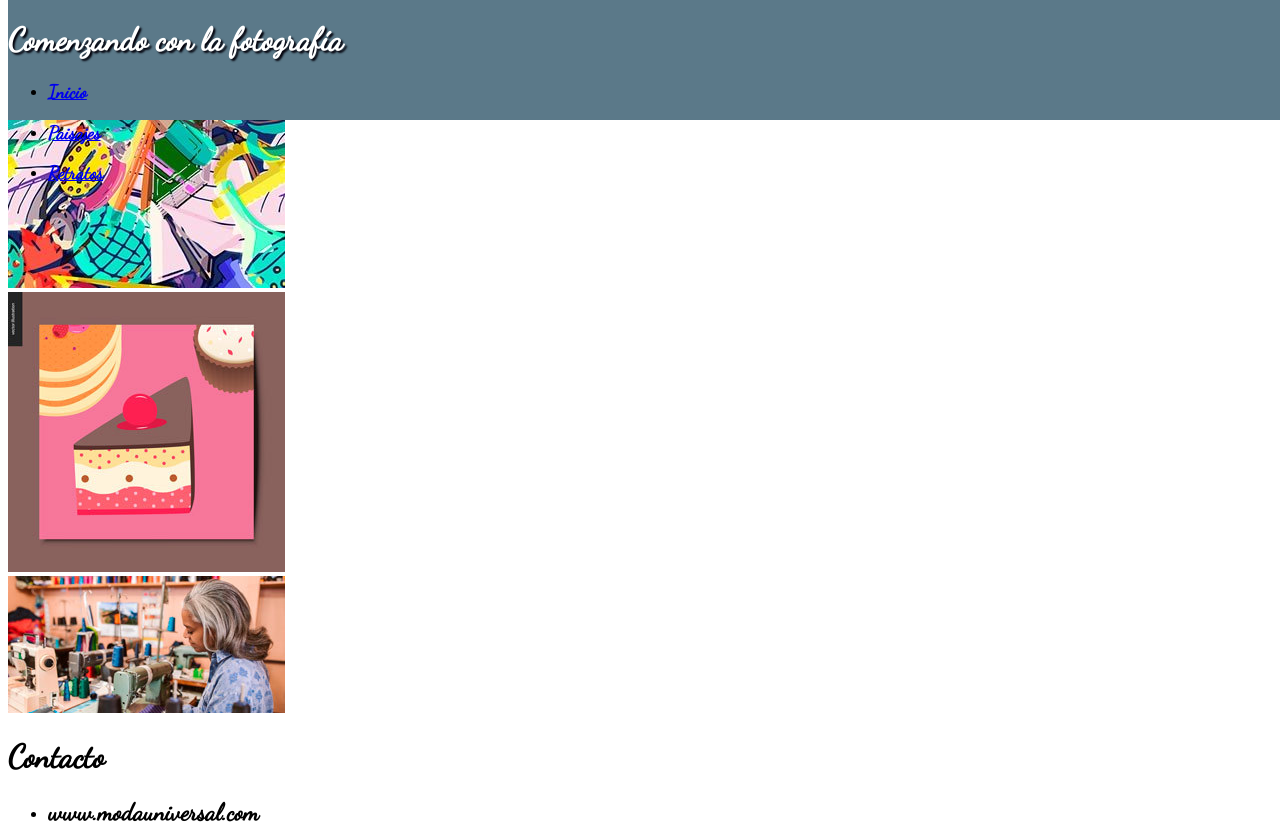
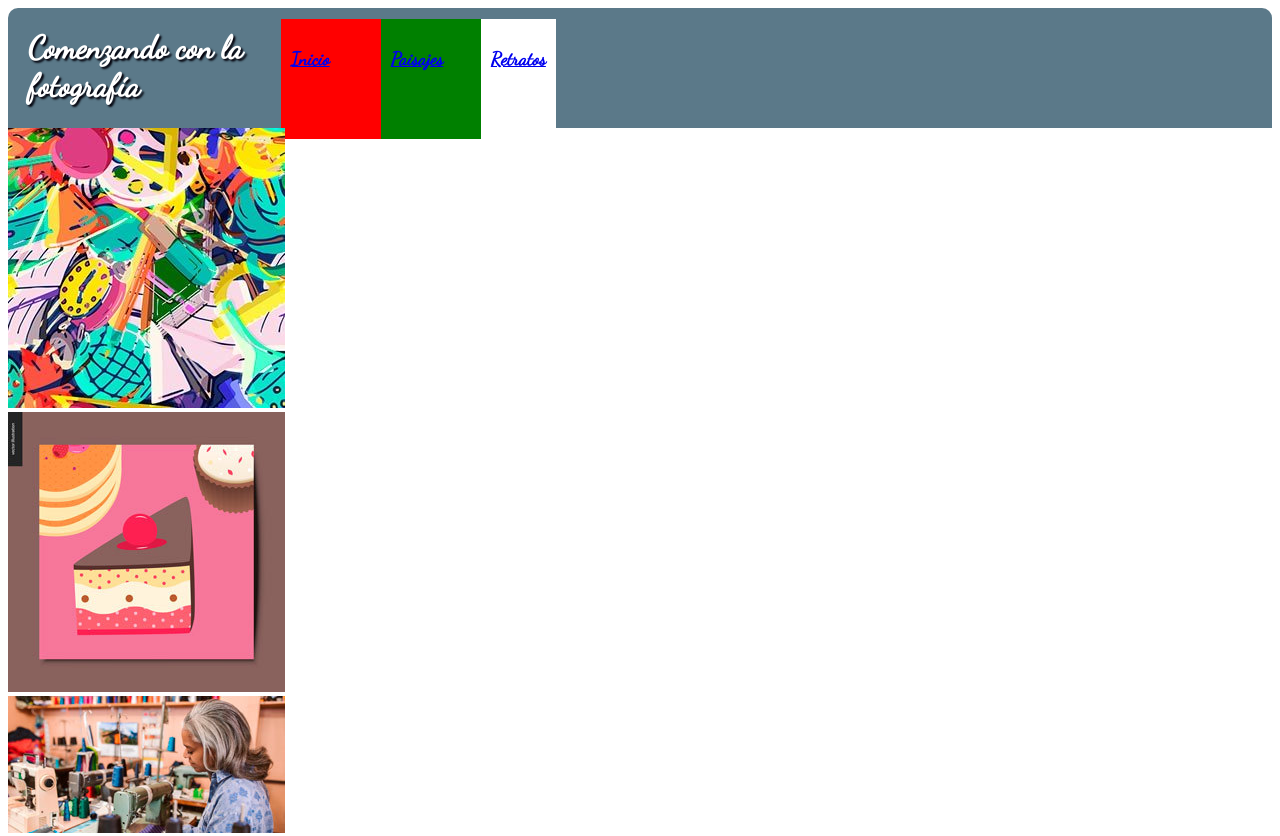
Before and after one commit to JonathanAgape/Eval_NextU_Fotografo, a plain HTML site: page index.html in a window 1280 px wide. Shown: the top 836 px of the page. Drawn offline with Linux system fonts and the light colour scheme.

Commit message:
Aun_en_flexbox

```diff
--- a/estilo.css
+++ b/estilo.css
@@ -1,16 +1,49 @@
 
-#cabecera{
+*{
+	font-family: 'Dancing Script', cursive;
+}
+.contenedor{
 	background-color: #5b7989;
 	width: 100%;
 	height: 120px;
-	position: fixed;
-	top:0px;
-}
-*{
-	font-family: 'Dancing Script', cursive;
+	border-radius: 10px 10px 0 0;
+
+	display: -webkit-flex;
+	display: -ms-flexbox;
+	display: flex;
+	flex-flow: row wrap;
+	justify-content: flex-start;
+	align-items: center;
+
 }
 #comenzando{
+	width: 20%;
+	height: 100px;
 	color: white;
 	text-shadow: 2px 2px 2px  #02010a;
+	padding-left: 20px;
 
 }
+.Inicio{
+	width: 80px;
+	height: 100px;
+	background-color: red;
+	padding: 10px;
+
+}
+.Paisajes{
+width: 80px;
+height: 100px;
+background-color: green;
+padding: 10px;
+
+}
+.Retratos{
+height: 100px;
+	background-color: white;
+	padding: 10px;
+
+}
+.contenedor div{
+	justify-content: flex-end;
+}
--- a/index.html
+++ b/index.html
@@ -8,15 +8,14 @@
 	<title>Comenzando con la Fotografia</title>
 </head>
 <body>
-<header id="cabecera">
+<header>
+	<div class="contenedor">
       <h1 id="comenzando"><strong>Comenzando con la fotografía</strong></h1>
-        <nav>
-        <ul>
-          <li><a href="#"><h3>Inicio</h3></a></li>
-          <li><a href="#"><h3>Paisajes</h3></a></li>
-          <li><a href="#"><h3>Retratos</h3></a></li>
-        </ul>
-      	</nav>
+
+          <div class="Inicio"><a href="#"><h3>Inicio</h3></a></div>
+          <div class="Paisajes"><a href="#"><h3>Paisajes</h3></a></div>
+          <div class="Retratos"><a href="#"><h3>Retratos</h3></a></div>
+    </div>
     </header>
     <section  id="imagen1">
     	<div>
```
